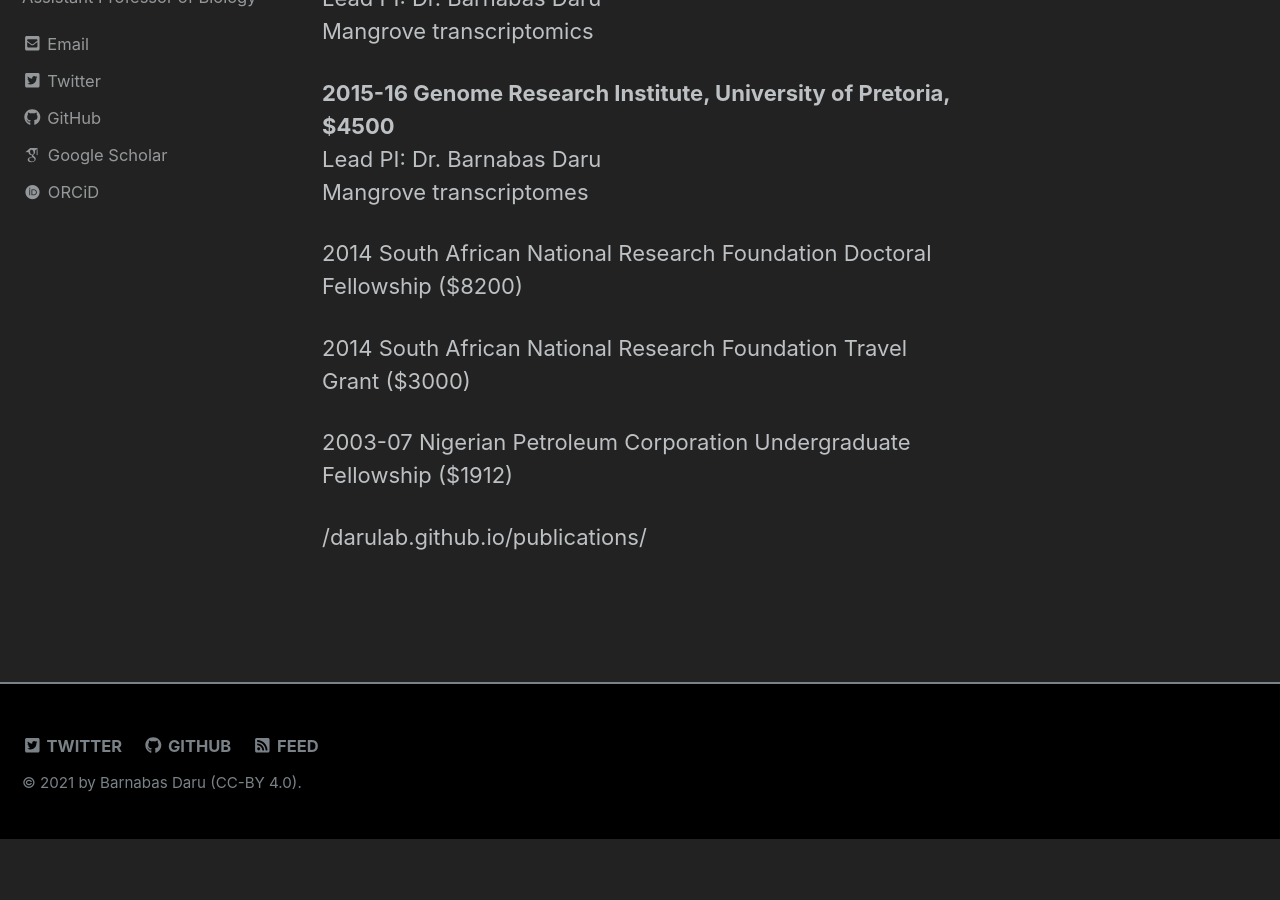
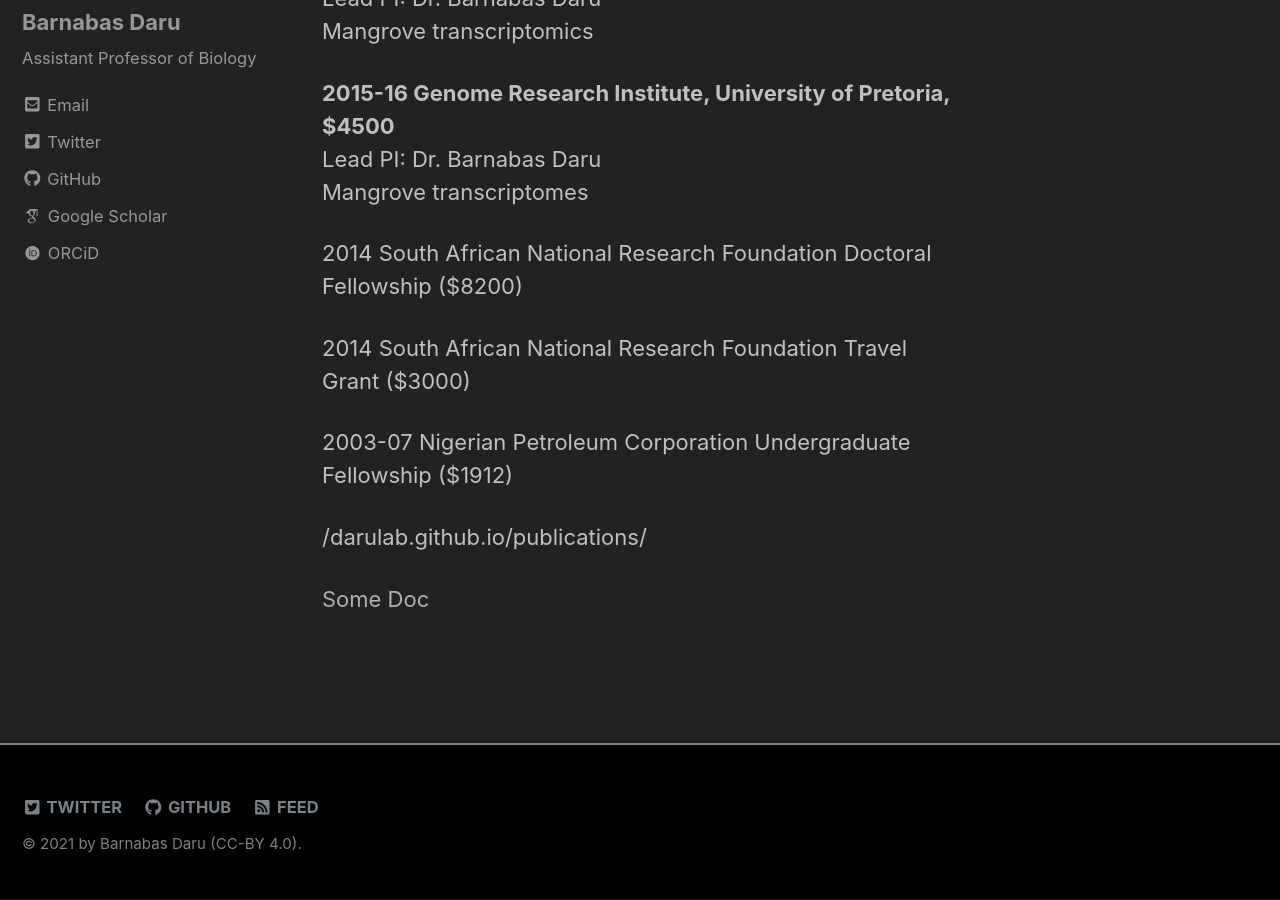
Before and after one commit to darunabas/darulab.github.io, a Jekyll site: the page built from _pages/funding.md, in a window 1280 px wide and 900 px high, scrolled down 1595 px. Built offline with Jekyll 4.4.1, drawn with Linux system fonts in a browser that asks for light colours; nearby versions of some CDN libraries; some web fonts are replaced; before the commit the page ends 2433 px from its top, so only the background shows below that.

Commit message:
Update funding.md

```diff
--- a/_pages/funding.md
+++ b/_pages/funding.md
@@ -51,3 +51,5 @@ Mangrove transcriptomes
 2003-07 Nigerian Petroleum Corporation Undergraduate Fellowship ($1912)
 
 {{ site.baseurl }}{% link _pages/publications.md %}
+
+[Some Doc](_pages/publications.md)
```
